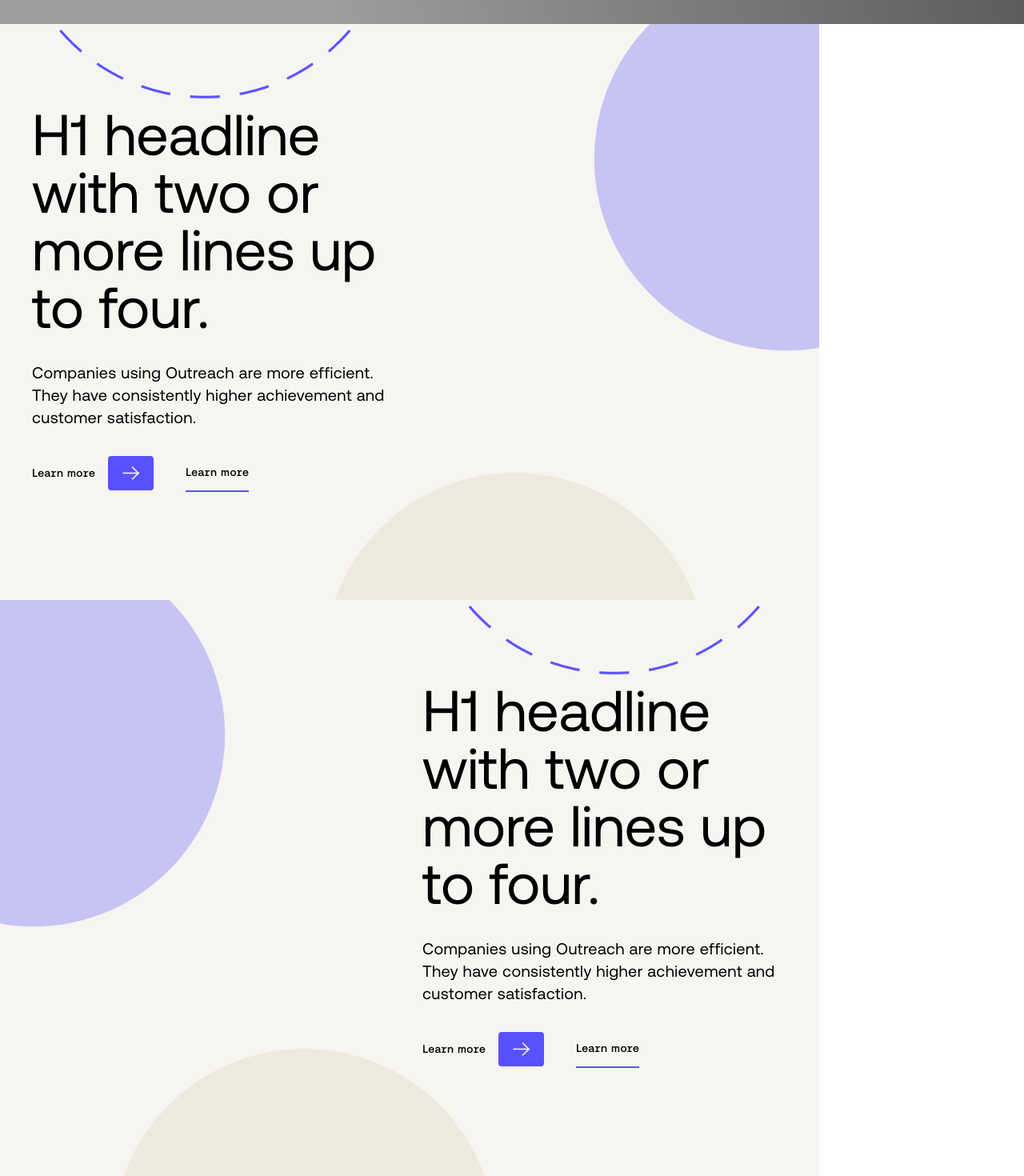
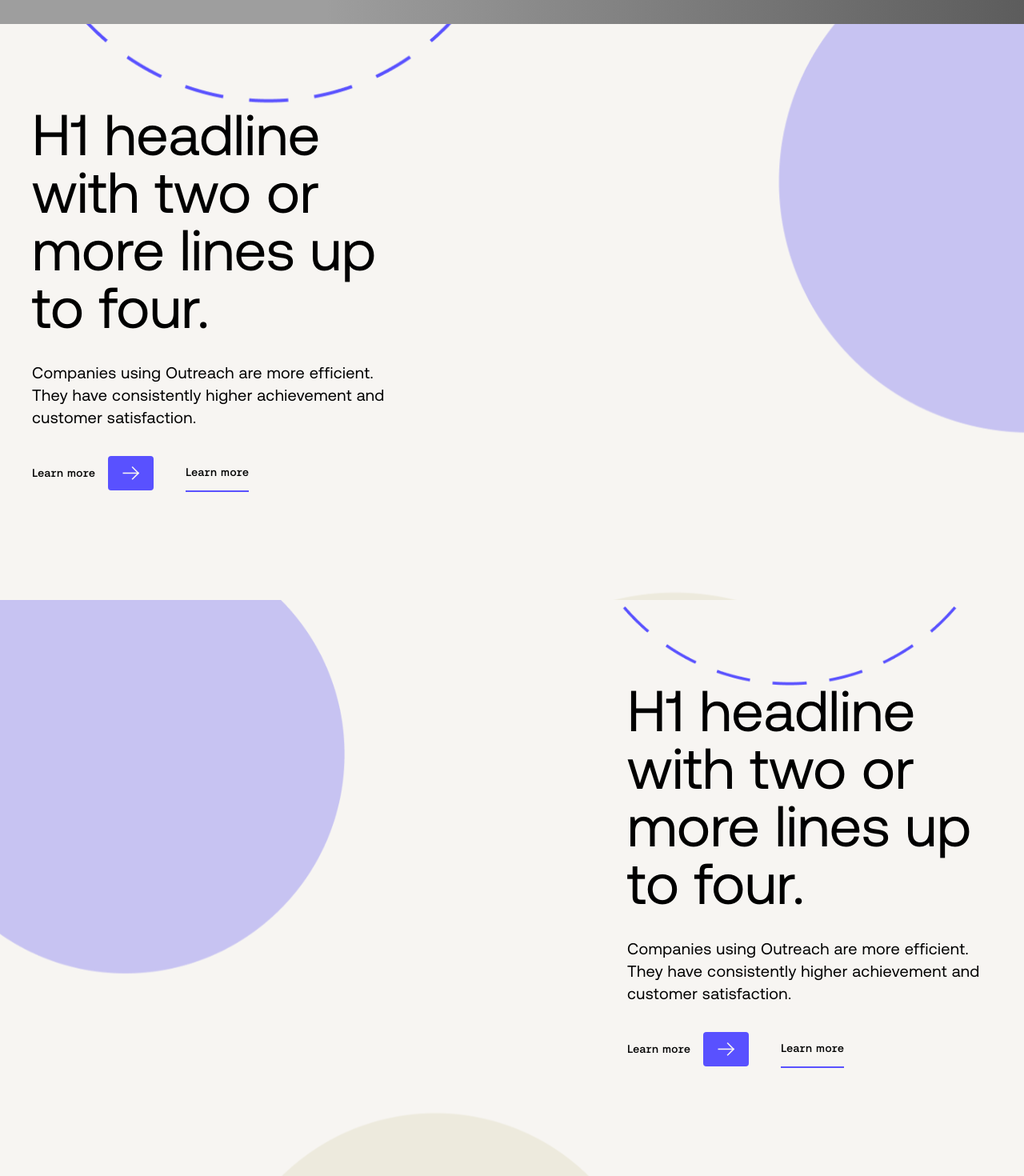
Before and after one commit to ErickRoo/pxpl, a Next.js app: page /components/Hero in a window 1280 px wide. Shown: the part 4281-5751 px from the top of the page at 80% size. Built offline with nearby package versions, Linux system fonts and the light colour scheme; grey boxes are pictures that could not be loaded.

Commit message:
fix: remove container from full bleed hero, link to hero page

```diff
--- a/components/blocks/component_catalogue/component_catalogue.tsx
+++ b/components/blocks/component_catalogue/component_catalogue.tsx
@@ -17,6 +17,9 @@ const ComponentCatalogueBlock: FunctionComponent<{ block: ComponentCatalogueInte
       </Link>
       <Link href="/components/SideSide">
         <p style={{ fontSize: 20, marginBottom: 20 }}>Side Side</p>
+      </Link>
+      <Link href="/components/Hero">
+        <p style={{ fontSize: 20, marginBottom: 20 }}>Hero</p>
       </Link>
       <Link href="/components/HeadlineText">
         <p style={{ fontSize: 20, marginBottom: 20 }}>HeadlineText</p>
--- a/components/blocks/hero/hero.module.scss
+++ b/components/blocks/hero/hero.module.scss
@@ -587,7 +587,7 @@
 
   @screen md {
     height: 38.569rem;
-    width: 36.8rem;
+    width: 33.8rem;
     padding: 0 0;
     margin-left: 0;
 
@@ -595,7 +595,7 @@
 
   @screen lg {
     height: 52.355rem;
-    width: 49.6rem;
+    width: 46.6rem;
     padding: 0 0 0 0;
   }
 
@@ -703,8 +703,7 @@
   @screen sm {
     padding: 0 0;
     height: 40rem;
-    width: 36.8rem;
-
+    width: 100%;
   }
 
   @screen md {
@@ -761,7 +760,7 @@
   @screen sm {
     padding: 0 0;
     height: 40rem;
-    width: 35.1rem;
+    width: 100%;
   }
 
   @screen md {
@@ -955,30 +954,6 @@
 .heroJustText {
   background-size: cover;
   background-repeat: no-repeat;
-  background-position: center;
+  background-position: top;
   position: relative;
-
-  @screen sm {
-    max-width: theme('screens.sm');
-  }
-  @screen md {
-    max-width: theme('screens.md');
-  }
-  @screen lg {
-    max-width: theme('screens.lg');
-  }
-  @screen xl {
-    max-width: theme('screens.xl');
-  }
 }
-
-.heroJustRightText {
-  @screen md {
-    background-position: center right;
-  }
-}
-.heroJustLeftText {
-  @screen md {
-    background-position: center left;
-  }
-}
--- a/pages/components/Hero.tsx
+++ b/pages/components/Hero.tsx
@@ -19,7 +19,7 @@ const placeHolderHeroLeftText = {
     ctaText: 'Learn more',
     ctaLink: '#',
   },
-  image: '/images/bg-circle-right.png',
+  image: '/images/full-circles.svg',
   circle: true,
 } as HeroInterface
 
@@ -40,7 +40,7 @@ const placeHolderHeroRightText = {
     ctaText: 'Learn more',
     ctaLink: '#',
   },
-  image: '/images/bg-circle-left.png',
+  image: '/images/full-circles-r.svg',
   circle: true,
 } as HeroInterface
 
```
Also changed, not shown: public/images/full-circles-r.svg (added), public/images/full-circles.svg (added).
